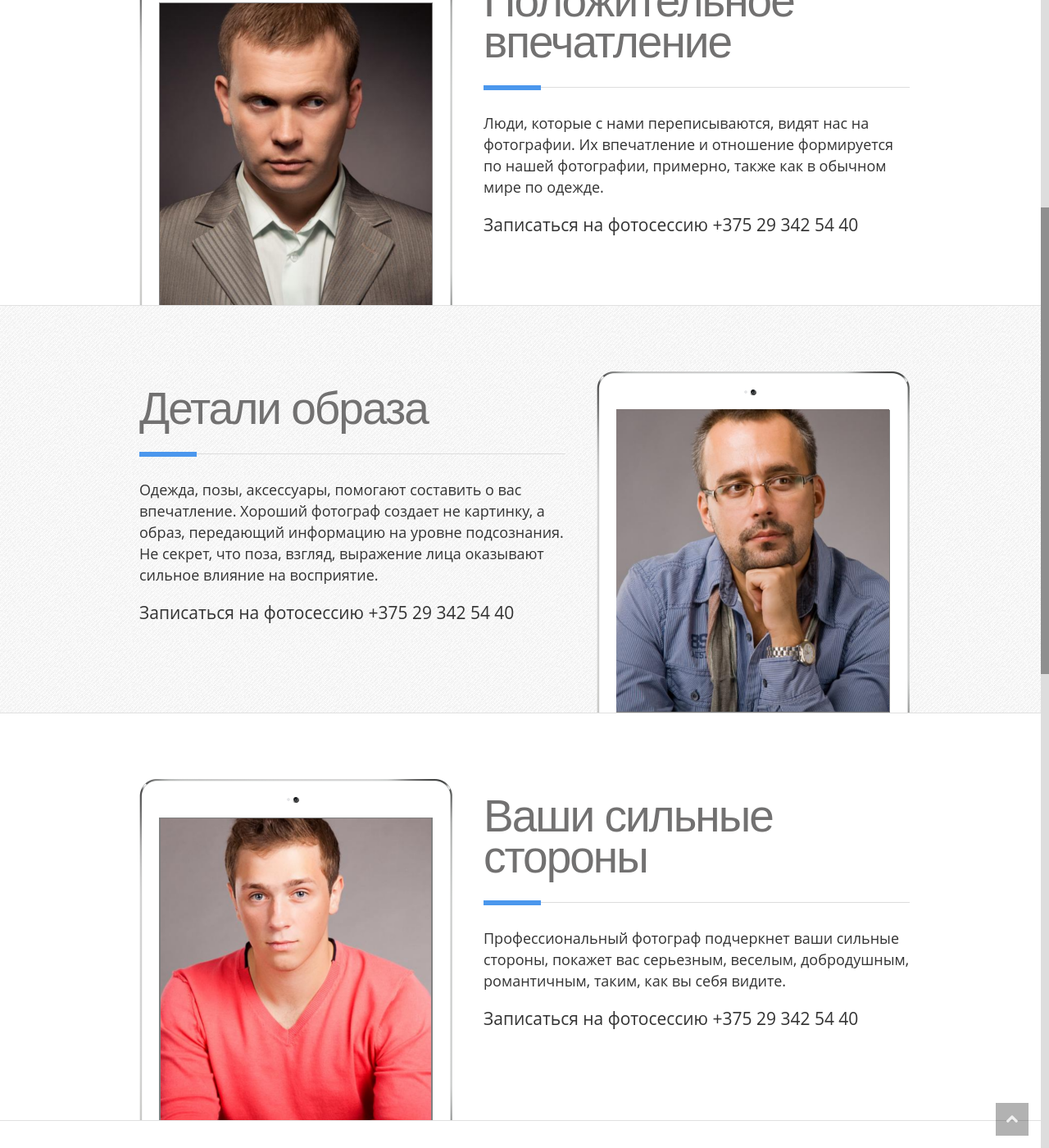
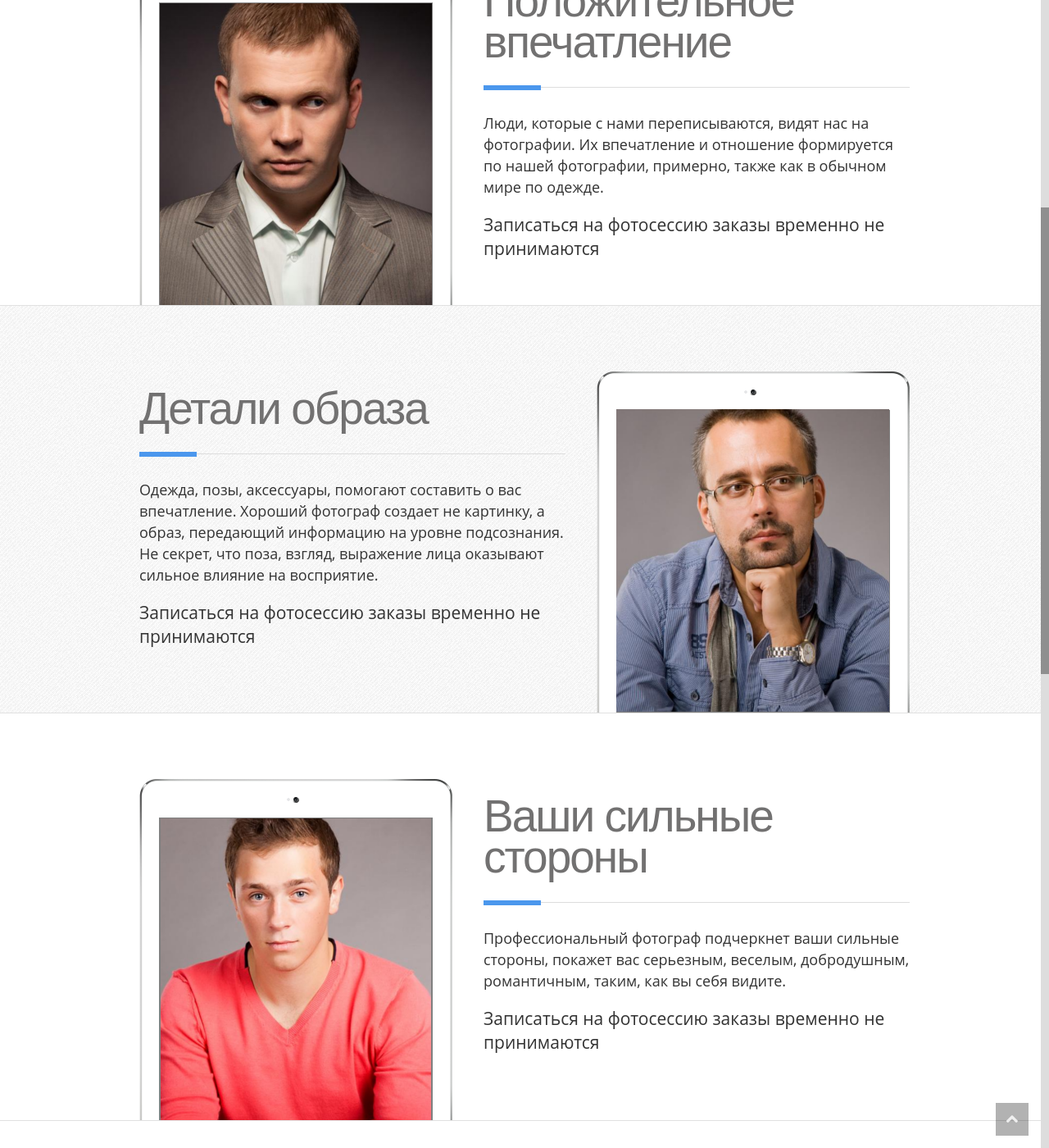
Before and after one commit to VolhaHarabchuk/volha.photo, a Jekyll site: the page built from men.html, in a window 1280 px wide and 1400 px high, scrolled down 624 px. Shown: the whole window at 82% size. Built offline with Jekyll 4.4.1, drawn with Linux system fonts in a browser that asks for light colours.

Commit message:
заказы не принимаются

```diff
--- a/_data/info.yml
+++ b/_data/info.yml
@@ -1,4 +1,4 @@
-phone: "+375 29 342 54 40"
+phone: "заказы временно не принимаются"
 prices:
   visible: false
   studio:
```
